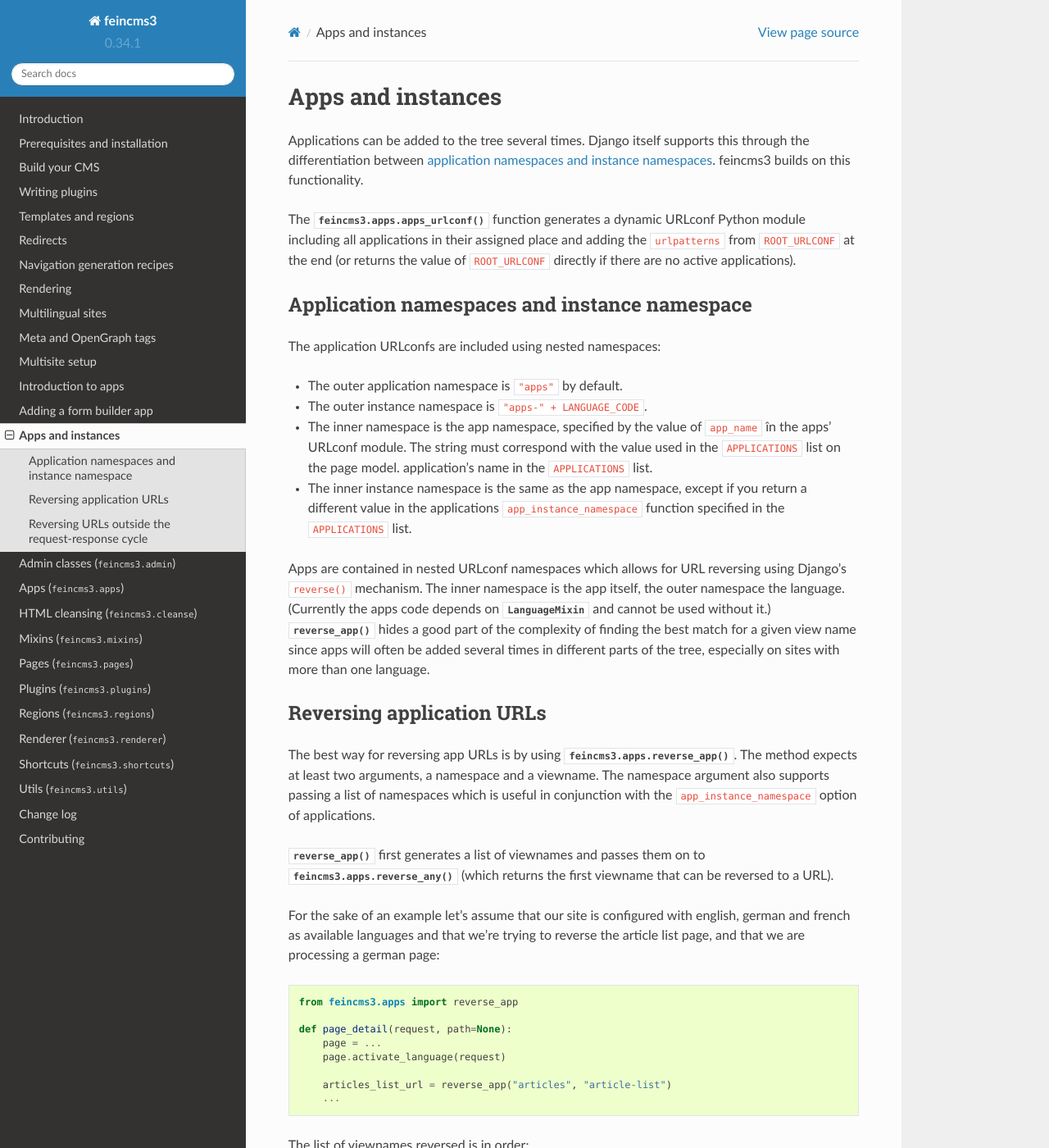
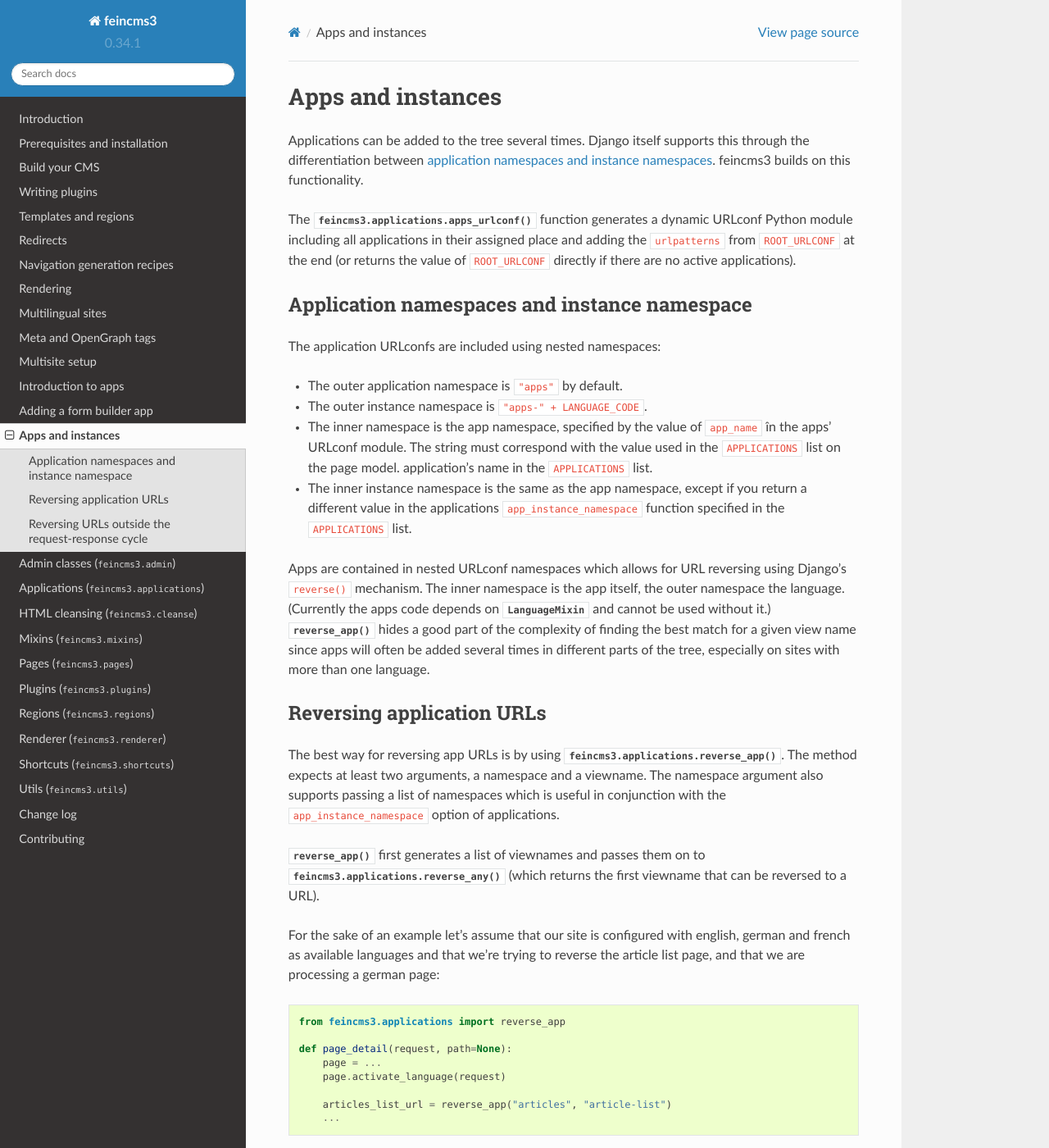
Before and after one commit to feincms/feincms3, a Sphinx documentation site: the page built from docs/guides/apps-and-instances.rst, in a window 1280 px wide and 1400 px high. Shown: the whole window at 82% size. Built offline with Sphinx 7.4.7 and the Read the Docs theme 2.0.0, drawn with Linux system fonts in a browser that asks for light colours; the version number could not be read and is left out; some of the changed text lies outside the part shown.

Commit message:
Change all feincms3.apps refs to feincms3.applications

```diff
--- a/docs/guides/apps-and-instances.rst
+++ b/docs/guides/apps-and-instances.rst
@@ -9,7 +9,7 @@
 <https://docs.djangoproject.com/en/2.1/topics/http/urls/#url-namespaces-and-included-urlconfs>`__.
 feincms3 builds on this functionality.
 
-The :func:`feincms3.apps.apps_urlconf` function generates a dynamic
+The :func:`feincms3.applications.apps_urlconf` function generates a dynamic
 URLconf Python module including all applications in their assigned place
 and adding the ``urlpatterns`` from ``ROOT_URLCONF`` at the end (or
 returns the value of ``ROOT_URLCONF`` directly if there are no active
@@ -37,7 +37,7 @@
 inner namespace is the app itself, the outer namespace the language.
 (Currently the apps code depends on
 :class:`~feincms3.mixins.LanguageMixin` and cannot be used without it.)
-:func:`~feincms3.apps.reverse_app` hides a good part of the complexity
+:func:`~feincms3.applications.reverse_app` hides a good part of the complexity
 of finding the best match for a given view name since apps will often be
 added several times in different parts of the tree, especially on sites
 with more than one language.
@@ -47,13 +47,13 @@
 ~~~~~~~~~~~~~~~~~~~~~~~~~~
 
 The best way for reversing app URLs is by using
-:func:`feincms3.apps.reverse_app`. The method expects at least two
+:func:`feincms3.applications.reverse_app`. The method expects at least two
 arguments, a namespace and a viewname. The namespace argument also
 supports passing a list of namespaces which is useful in conjunction
 with the ``app_instance_namespace`` option of applications.
 
-:func:`~feincms3.apps.reverse_app` first generates a list of viewnames
-and passes them on to :func:`feincms3.apps.reverse_any` (which returns
+:func:`~feincms3.applications.reverse_app` first generates a list of viewnames
+and passes them on to :func:`feincms3.applications.reverse_any` (which returns
 the first viewname that can be reversed to a URL).
 
 For the sake of an example let's assume that our site is configured with
@@ -63,7 +63,7 @@
 
 .. code-block:: python
 
-    from feincms3.apps import reverse_app
+    from feincms3.applications import reverse_app
 
     def page_detail(request, path=None):
         page = ...
@@ -82,7 +82,7 @@
 the site does not contain an articles app, the reversing continues in
 all other languages.
 
-If the namespace argument to :func:`~feincms3.apps.reverse_app` was a
+If the namespace argument to :func:`~feincms3.applications.reverse_app` was a
 list (or tuple), the list is even longer. Suppose that variants of the
 articles app may be added to the tree where only a single category is
 shown:
@@ -156,7 +156,7 @@
 ~~~~~~~~~~~~~~~~~~~~~~~~~~~~~~~~~~~~~~~~~~~~~~~~~
 
 Outside the request-response cycle, respectively outside
-:func:`feincms3.apps.apps_middleware`'s ``request.urlconf`` assignment,
+:func:`feincms3.applications.apps_middleware`'s ``request.urlconf`` assignment,
 the reversing functions only use the URLconf module configured using the
 ``ROOT_URLCONF`` setting. In this case applications are impossible to
 find. However, all reversing functions support specifying the root URLconf
@@ -164,6 +164,6 @@
 
 .. code-block:: python
 
-    from feincms3.apps import apps_urlconf, reverse_app
+    from feincms3.applications import apps_urlconf, reverse_app
 
     reverse_app("articles", "article-list", urlconf=apps_urlconf())
--- a/docs/guides/apps-form-builder.rst
+++ b/docs/guides/apps-form-builder.rst
@@ -17,7 +17,7 @@
 
 .. code-block:: python
 
-    from feincms3.apps import AppsMixin
+    from feincms3.applications import AppsMixin
     from feincms3.mixins import LanguageMixin
     from feincms3.pages import AbstractPage
 
@@ -68,7 +68,7 @@
 you'll have to load the page instance yourself and do the necessary
 language setup and provide the page etc. to the rendering context. The
 best way to load the page instance responsible for the current app is by
-calling :func:`feincms3.apps.page_for_app_request`:
+calling :func:`feincms3.applications.page_for_app_request`:
 
 .. code-block:: python
 
@@ -76,7 +76,7 @@
     from django.http import HttpResponseRedirect
     from django.shortcuts import render
 
-    from feincms3.apps import page_for_app_request
+    from feincms3.applications import page_for_app_request
     from feincms3.regions import Regions
 
     from app.pages.renderer import renderer
--- a/docs/guides/apps-introduction.rst
+++ b/docs/guides/apps-introduction.rst
@@ -10,7 +10,7 @@
 However, wouldn't it be awesome if it were possible to add contact forms
 and even more complicated apps to the page tree through the CMS?
 
-That's exactly what feincms3 apps are for.
+That's exactly what feincms3.applications are for.
 
 Apps are defined by a list of URL patterns specific to this app. A simple
 contact form would probably only have a single URLconf entry (``r'^$'``), a
@@ -18,8 +18,8 @@
 
 The activation of apps happens through a dynamically created URLconf
 module (probably the trickiest code in all of feincms3,
-:func:`~feincms3.apps.apps_urlconf`). The
-:class:`~feincms3.apps.apps_middleware` assigns the module to
+:func:`~feincms3.applications.apps_urlconf`). The
+:class:`~feincms3.applications.apps_middleware` assigns the module to
 ``request.urlconf`` which ensures that apps are available for resolving
 and URL reversing. No page code runs at all, control is directly passed
 to the app views.
--- a/docs/guides/multilingual-sites.rst
+++ b/docs/guides/multilingual-sites.rst
@@ -121,7 +121,7 @@
     </nav>
 
 
-.. admonition:: LanguageAndTranslationOfMixin within feincms3 apps
+.. admonition:: LanguageAndTranslationOfMixin within feincms3.applications
 
    The same should work for any CMS object inheriting
    :class:`feincms3.mixins.LanguageAndTranslationOfMixin`, and should
@@ -129,14 +129,14 @@
    (:ref:`Apps will be introduced later <apps-introduction>`.)
 
    In this case it may be extra-important to wrap the object's call to
-   :func:`~feincms3.apps.reverse_app` in a block which overrides the
+   :func:`~feincms3.applications.reverse_app` in a block which overrides the
    active language so that the article is preferrably shown in a website
    with the matching language:
 
    .. code-block:: python
 
        from django.utils.translation import override
-       from feincms3.apps import reverse_app
+       from feincms3.applications import reverse_app
 
        class Article(LanguageAndTranslationOfMixin, ...):
            def get_absolute_url(self):
--- a/docs/guides/multisite.rst
+++ b/docs/guides/multisite.rst
@@ -39,7 +39,7 @@
 
 Add ``feincms3_sites.middleware.site_middleware`` near the top of your
 ``MIDDLEWARE`` setting, in any case before
-``feincms3.apps.apps_middleware`` if you're using it. The middleware
+``feincms3.applications.apps_middleware`` if you're using it. The middleware
 either sets ``request.site`` to the current
 ``feincms3_sites.models.Site`` instance or raises a ``Http404``
 exception.
```
Also changed, not shown: docs/ref/applications.rst (added, +7 -0 lines), docs/ref/apps.rst (deleted, +0 -7 lines), 9 other files.
